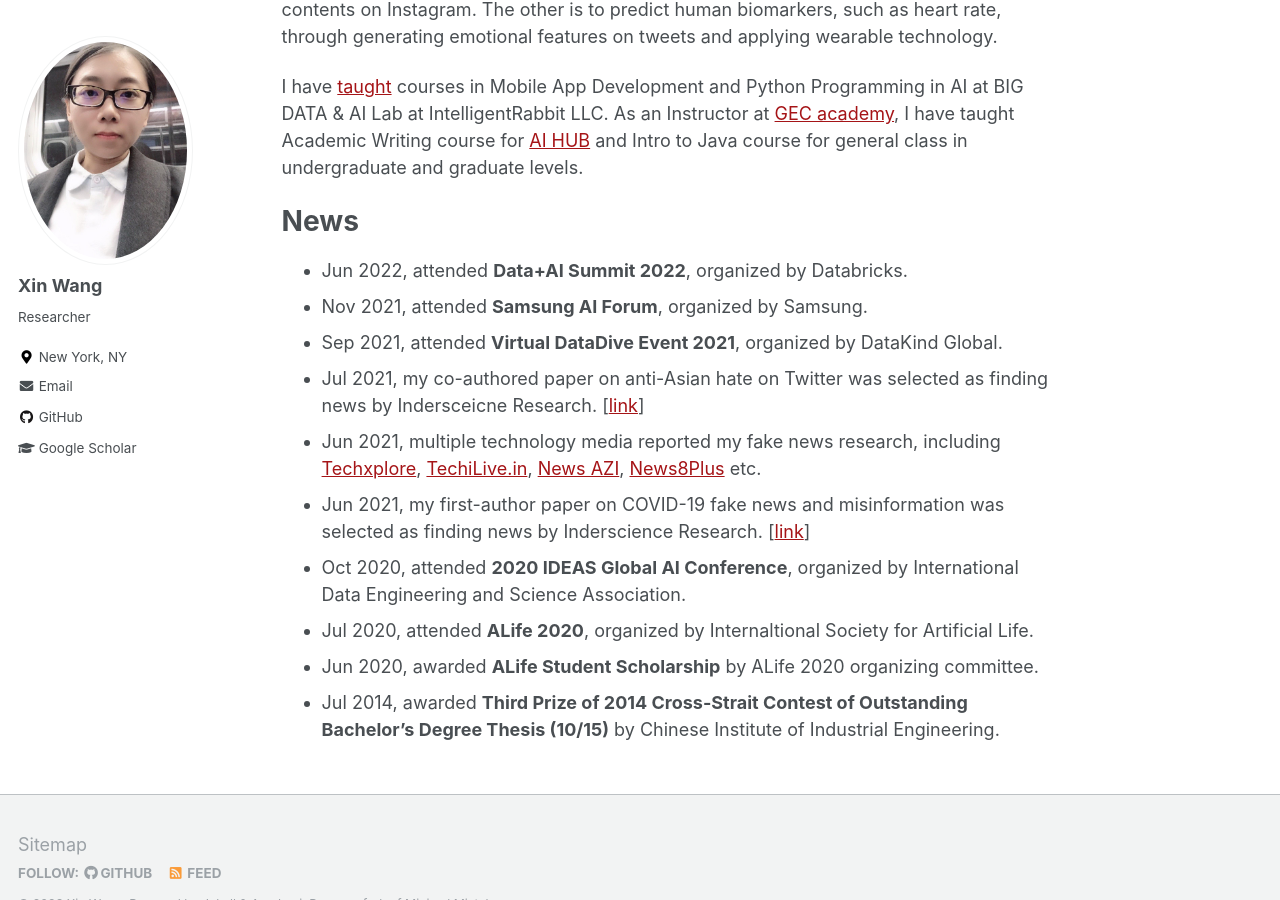
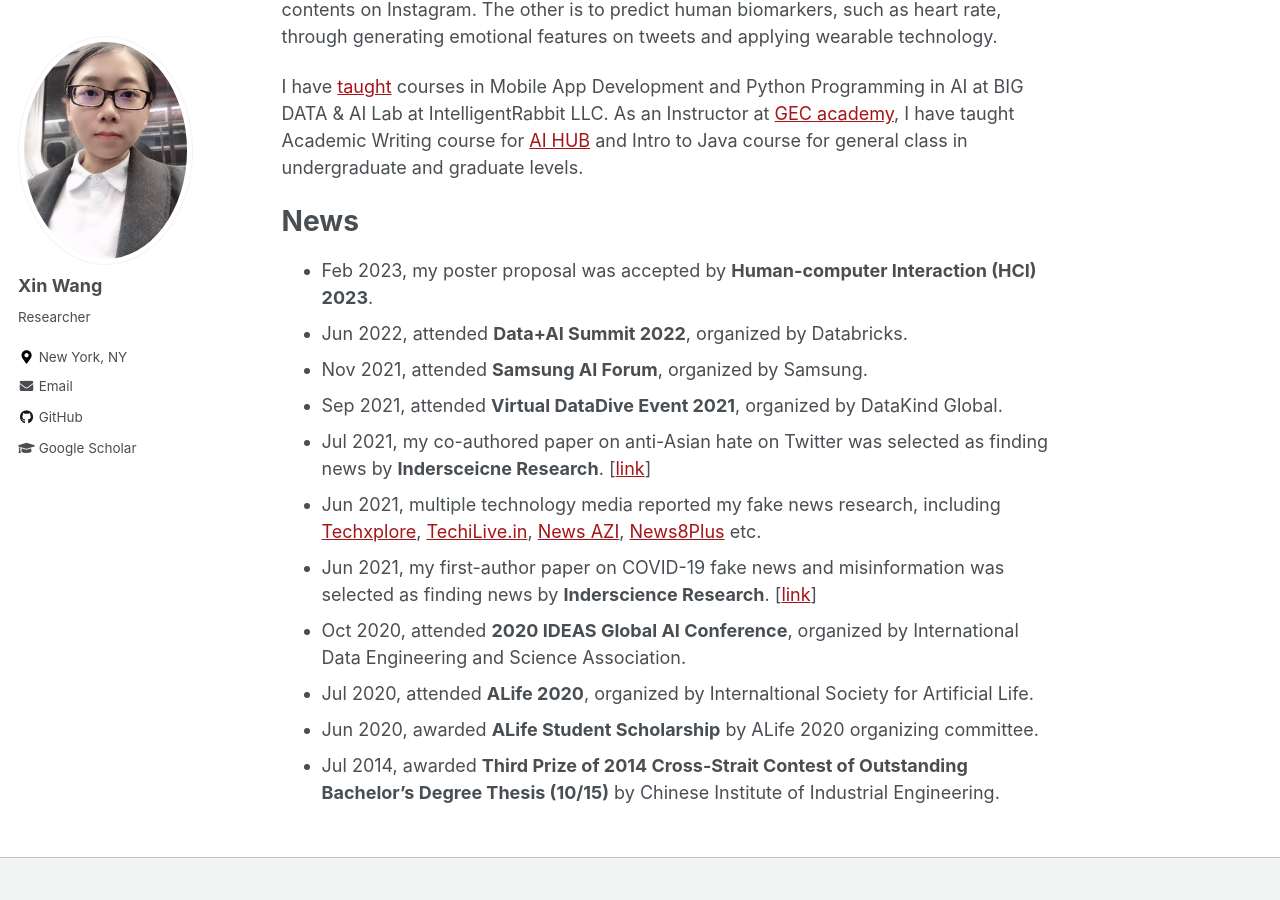
Before and after one commit to xin-wang-kr/xin-wang-kr.github.io, a Jekyll site: the page built from _pages/about.md, in a window 1280 px wide and 900 px high, scrolled down 724 px. Built offline with Jekyll 4.4.1, drawn with Linux system fonts in a browser that asks for light colours.

Commit message:
Update about.md

```diff
--- a/_pages/about.md
+++ b/_pages/about.md
@@ -28,12 +28,13 @@ I have [taught](teaching) courses in Mobile App Development and Python Programmi
 As an Instructor at [GEC academy](https://www.gecacademy.com/), I have taught Academic Writing course for [AI HUB](https://www.gecacademy.com/ai-hub) and Intro to Java course for general class in undergraduate and graduate levels.
 
 # News
+* Feb 2023, my poster proposal was accepted by __Human-computer Interaction (HCI) 2023__.
 * Jun 2022, attended __Data+AI Summit 2022__, organized by Databricks.
 * Nov 2021, attended __Samsung AI Forum__, organized by Samsung.
 * Sep 2021, attended __Virtual DataDive Event 2021__, organized by DataKind Global.
-* Jul 2021, my co-authored paper on anti-Asian hate on Twitter was selected as finding news by Indersceicne Research. [[link](https://sciencespot.co.uk/covid-19-related-xenophobia.html)]
+* Jul 2021, my co-authored paper on anti-Asian hate on Twitter was selected as finding news by __Indersceicne Research__. [[link](https://sciencespot.co.uk/covid-19-related-xenophobia.html)]
 * Jun 2021, multiple technology media reported my fake news research, including [Techxplore](https://techxplore.com/news/2021-06-fake-news.html), [TechiLive.in](https://techilive.in/editing-out-fake-news/), [News AZI](https://newsazi.com/editing-out-fake-news/), [News8Plus](https://news8plus.com/editing-out-fake-news/) etc.
-* Jun 2021, my first-author paper on COVID-19 fake news and misinformation was selected as finding news by Inderscience Research. [[link](https://sciencespot.co.uk/editing-out-fake-news.html)]
+* Jun 2021, my first-author paper on COVID-19 fake news and misinformation was selected as finding news by __Inderscience Research__. [[link](https://sciencespot.co.uk/editing-out-fake-news.html)]
 * Oct 2020, attended __2020 IDEAS Global AI Conference__, organized by International Data Engineering and Science Association.
 * Jul 2020, attended __ALife 2020__, organized by Internaltional Society for Artificial Life.
 * Jun 2020, awarded __ALife Student Scholarship__ by ALife 2020 organizing committee.
```
